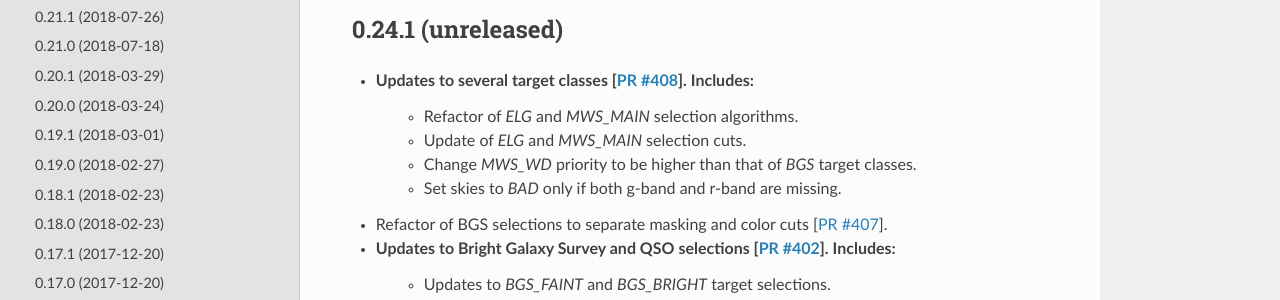
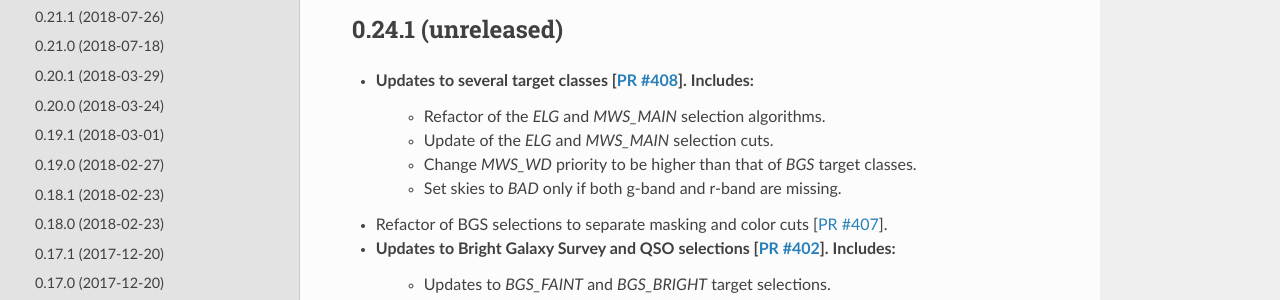
Before and after one commit to desihub/desitarget, a Sphinx documentation site: the page built from doc/changes.rst, in a window 1280 px wide and 900 px high. Shown: the part 147-447 px from the top of the window. Built offline with Sphinx 7.4.7 and the Read the Docs theme 2.0.0, drawn with Linux system fonts in a browser that asks for light colours.

Commit message:
minor updates to retrigger Travis

```diff
--- a/doc/changes.rst
+++ b/doc/changes.rst
@@ -6,8 +6,8 @@ desitarget Change Log
 -------------------
 
 * Updates to several target classes [`PR #408`_]. Includes:
-    * Refactor of `ELG` and `MWS_MAIN` selection algorithms.
-    * Update of `ELG` and `MWS_MAIN` selection cuts.
+    * Refactor of the `ELG` and `MWS_MAIN` selection algorithms.
+    * Update of the `ELG` and `MWS_MAIN` selection cuts.
     * Change `MWS_WD` priority to be higher than that of `BGS` target classes.
     * Set skies to `BAD` only if both g-band and r-band are missing.
 * Refactor of BGS selections to separate masking and color cuts [`PR #407`_].
```
